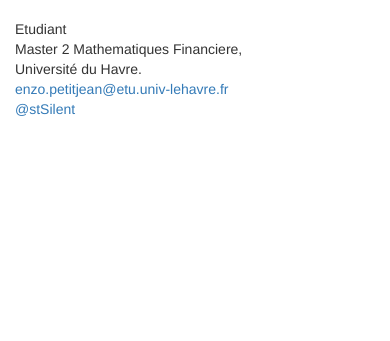
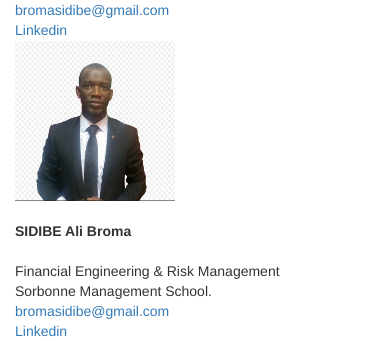
Before and after one commit to fmgrlab/monte-carlo, a Django app: page /about/ in a window 390 px wide. Shown: the part 714-1055 px from the top of the page. Before the commit the page ends 830 px from the top, so only its background shows below. Run offline with Django 3.2, Linux system fonts and the light colour scheme; some libraries are stand-ins or nearby versions.

Commit message:
add about and ressources pages

```diff
--- a/templates/about.html
+++ b/templates/about.html
@@ -1,4 +1,4 @@
-{% extends "parent.html" %}
+{% extends "parent_about.html" %}
 
 {% block content %}
 
@@ -6,16 +6,16 @@
 
     <div class="row">
         <div class="col-md-1"></div>
-        <div class="col-md-5">
+        <div class="col-md-3">
             <div class="member">
                 <div class="photo-wrapper">
-                        <div class="photo"><img src="/static/image/pic.png" alt="" width="120px", height="120px" style="width: 120px;height: 120px"></div>
+                    <div class="photo"><img src="/static/image/pic.png" alt="" width="160px", height="160px" style="width: 160px;height: 160px"></div>
                 </div>
                 <div class="info">
                     <br>
                     <div class="name"><b>SIDIBE Ali Broma</b></div>
-                        Etudiant en finance de marché<br> Master 2 Mathématiques Financière<br>
-                         Université du Havre.
+                    <br> Financial Engineering & Risk Management<br>
+                    Sorbonne Management School.
 
                     <div class="contacts">
                         <a href="#">bromasidibe@gmail.com</a><br>
@@ -25,23 +25,46 @@
             </div>
 
         </div>
-
-                                <div class="col-md-5">
+         <div class="col-md-1"></div>
+        <div class="col-md-3">
             <div class="member">
                 <div class="photo-wrapper">
-                        <div class="photo"><img src="/static/img/contact/sergey-s.png" alt=""></div>
+                    <div class="photo"><img src="/static/image/pic.png" alt="" width="160px", height="160px" style="width: 160px;height: 160px"></div>
                 </div>
                 <div class="info">
-                        <div class="name">Petitjean Enzo</div>
-                        <br>Etudiant <br> Master 2 Mathematiques Financiere,<br> Université du Havre.
-
+                    <br>
+                    <div class="name"><b>SIDIBE Ali Broma</b></div>
+                    <br> Financial Engineering & <br> Risk Management<br>
+                    Sorbonne Management School.
                     <div class="contacts">
-                            <a href="#">enzo.petitjean@etu.univ-lehavre.fr</a><br>
-                            <a href="#">@stSilent</a>
+                        <a href="#">bromasidibe@gmail.com</a><br>
+                        <a href="https://www.linkedin.com/in/ali-sidibe-93a738152/">Linkedin</a>
                     </div>
                 </div>
             </div>
-                                </div><div class="col-md-1"></div>
+
+        </div>
+
+        <div class="col-md-1"></div>
+    <div class="col-md-3">
+            <div class="member">
+                <div class="photo-wrapper">
+                    <div class="photo"><img src="/static/image/pic.png" alt="" width="160px", height="160px" style="width: 160px;height: 160px"></div>
+                </div>
+                <div class="info">
+                    <br>
+                    <div class="name"><b>SIDIBE Ali Broma</b></div>
+                    <br> Financial Engineering & Risk Management<br>
+                    Sorbonne Management School.
+
+                    <div class="contacts">
+                        <a href="#">bromasidibe@gmail.com</a><br>
+                        <a href="https://www.linkedin.com/in/ali-sidibe-93a738152/">Linkedin</a>
+                    </div>
+                </div>
+            </div>
+
+        </div>
     </div>
 
 {% endblock %}
--- /dev/null
+++ b/templates/parent_about.html
@@ -0,0 +1,80 @@
+
+<!DOCTYPE html>
+<html lang="en">
+<head>
+    <meta charset="utf-8">
+    <meta http-equiv="X-UA-Compatible" content="IE=edge">
+    <meta name="viewport" content="width=device-width, initial-scale=1">
+
+    <title>Hull White model</title>
+
+    <meta name="description" content="Etude de la convergence de BOPM to BSM">
+    <meta name="author" content="LayoutIt!">
+
+    <link href="/static/css/bootstrap.min.css" rel="stylesheet">
+    <link href="/static/css/style.css" rel="stylesheet">
+
+</head>
+<style>
+    table ,tr td{
+        border:1px solid red
+    }
+    tbody {
+        display:block;
+        max-height:90%;
+        overflow-y:scroll;
+    }
+    thead, tbody tr {
+        display:table;
+        width:100%;
+        table-layout:fixed;
+    }
+    thead {
+        width:100%;
+    }
+    table {
+        width:100%;
+    }
+
+</style>
+<body>
+
+<div class="container-fluid">
+    <div class="row">
+        <div class="col-md-12">
+            <nav class="navbar navbar-default navbar-inverse" role="navigation">
+                <div class="navbar-header">
+
+                    <button type="button" class="navbar-toggle" data-toggle="collapse" data-target="#bs-example-navbar-collapse-1">
+                        <span class="sr-only">Toggle navigation</span><span class="icon-bar"></span><span class="icon-bar"></span><span class="icon-bar"></span>
+                    </button> <a class="navbar-brand" href="/">About us</a>
+                </div>
+
+                <div class="collapse navbar-collapse" id="bs-example-navbar-collapse-1">
+                    <ul class="nav navbar-nav">
+
+
+                    </ul>
+                    <ul class="nav navbar-nav navbar-right">
+                        <li>
+                            <a href="/">Home</a>
+                        </li>
+                        <li>
+                            <a href="/document">Resources</a>
+                        </li>
+                    </ul>
+                </div>
+
+            </nav>
+
+            <br><br><br>
+
+        {% block content %}
+
+
+      {%endblock %}
+</div>
+</div>
+
+</body>
+</html>
```
Also changed, not shown: templates/document.html (+3 -10 lines), templates/parent_document.html (added, +80 -0 lines). Lines whose indentation alone changed are shown as unchanged.
